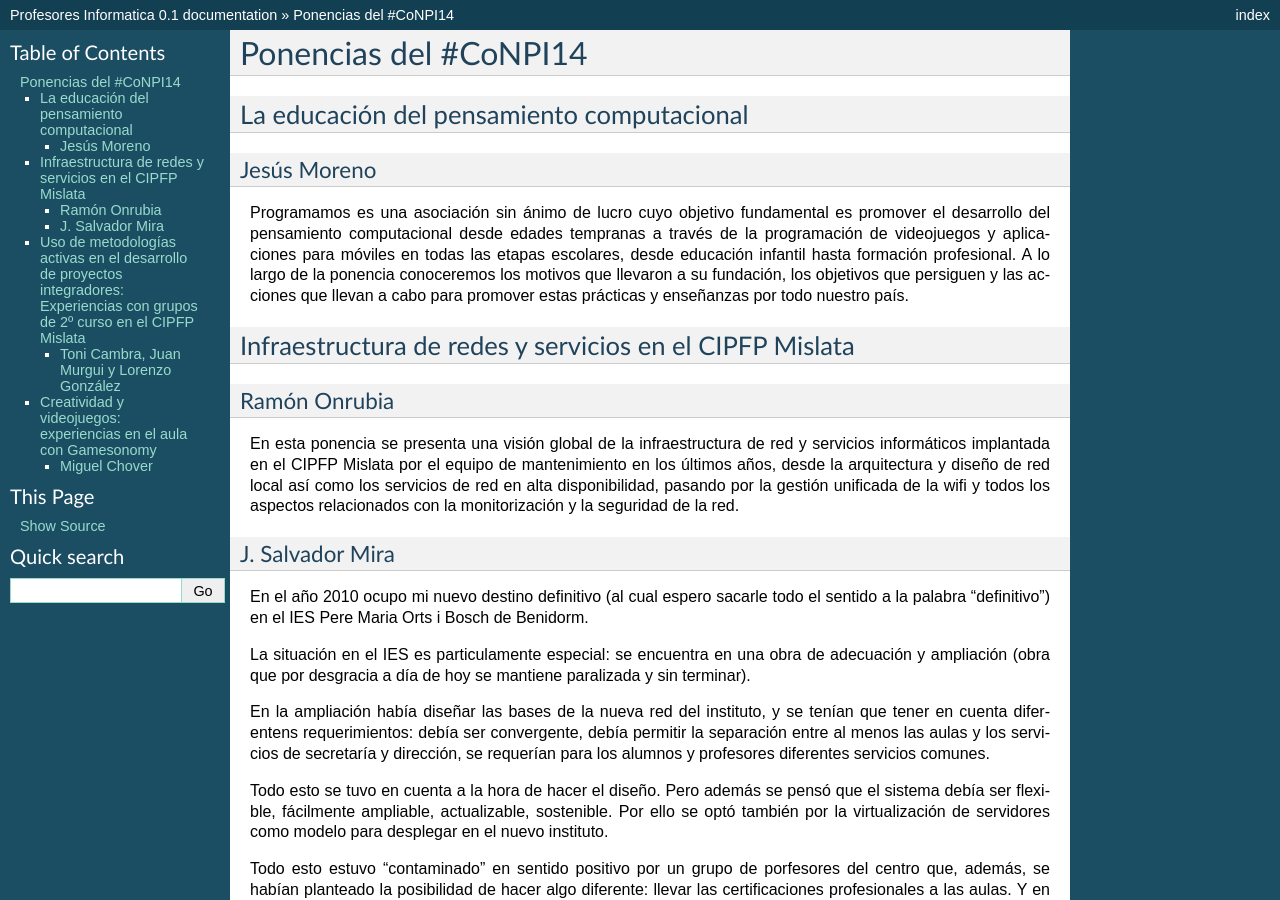
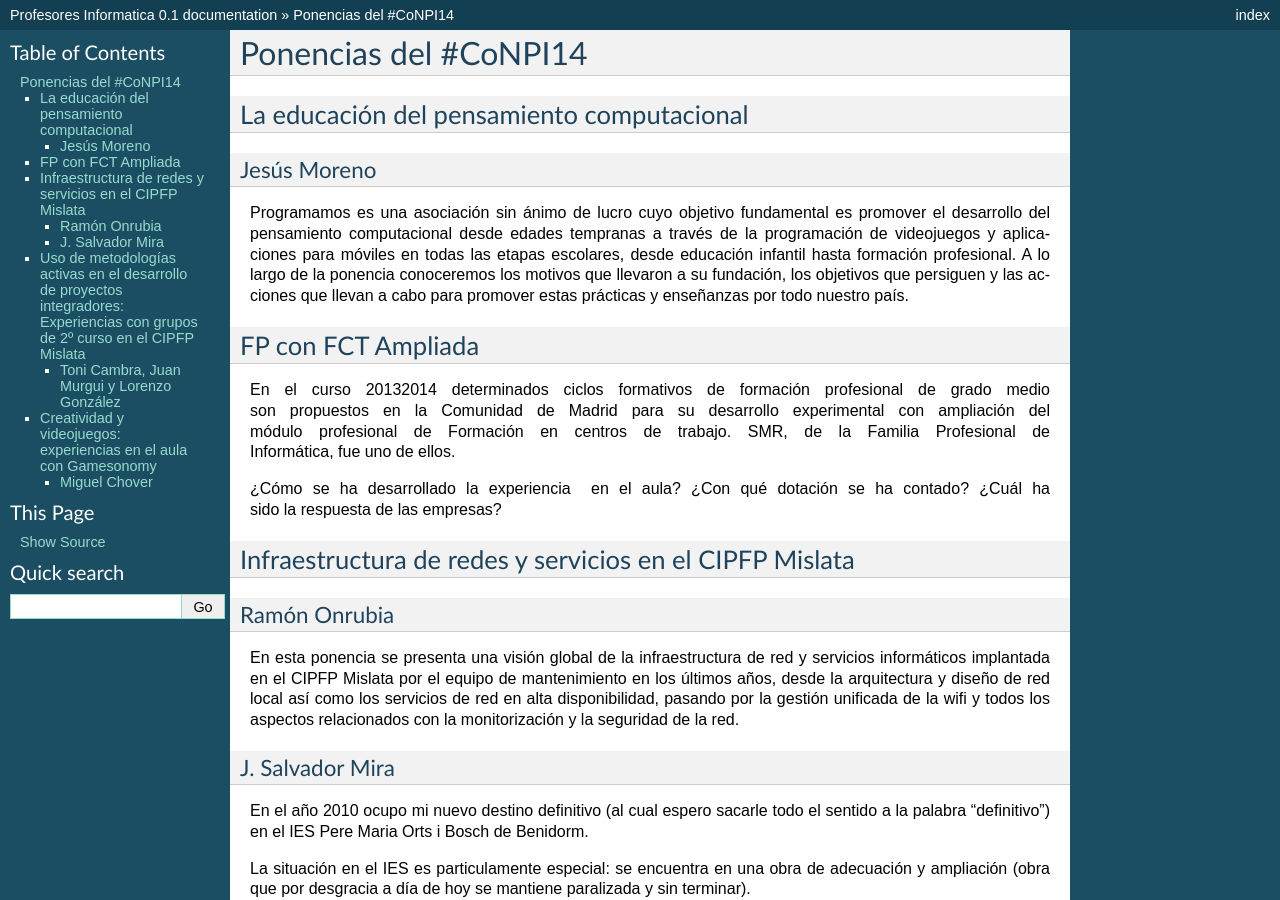
Before and after one commit to pnapi/web-pnapi-archivo, a Sphinx documentation site: the page built from source/congreso/2014/ponencias.rst, in a window 1280 px wide and 900 px high. Built offline with Sphinx 7.4.7, drawn with Linux system fonts in a browser that asks for light colours.

Commit message:
Actualizo ponencias.rst

```diff
--- a/source/congreso/2014/ponencias.rst
+++ b/source/congreso/2014/ponencias.rst
@@ -2,6 +2,7 @@ Ponencias del #CoNPI14
 ======================
 
 .. _pensamiento-computacional:
+
 La educación del pensamiento computacional
 ------------------------------------------
 
@@ -10,8 +11,19 @@ Jesús Moreno
 
 Programamos es una asociación sin ánimo de lucro cuyo objetivo fundamental es promover el desarrollo del pensamiento computacional desde edades tempranas a través de la programación de videojuegos y aplicaciones para móviles en todas las etapas escolares, desde educación infantil hasta formación profesional.  A lo largo de la ponencia conoceremos los motivos que llevaron a su fundación, los objetivos que persiguen y las acciones que llevan a cabo para promover estas prácticas y enseñanzas por todo nuestro país.
 
+.. _fct-ampliada:
+
+FP con FCT Ampliada
+-------------------
+
+En el curso 2013­2014 determinados ciclos formativos de formación profesional de grado medio son propuestos en la Comunidad de Madrid para su desarrollo experimental con ampliación del módulo profesional de Formación en centros de trabajo. SMR, de la Familia Profesional de
+Informática, fue uno de ellos.
+
+¿Cómo se ha desarrollado la experiencia  en el aula? ¿Con qué dotación se ha contado? ¿Cuál ha sido la respuesta de las empresas?
+
 
 .. _experiencias:
+
 Infraestructura de redes y servicios en el CIPFP Mislata
 --------------------------------------------------------
 
@@ -36,6 +48,7 @@ Todo esto estuvo "contaminado" en sentido positivo por un grupo de porfesores de
 En la actualidad, el IES imparte, de forma complementaria a sus alumnos de ASIX principalmente, aunque también a los de otros ciclos de la familia profesional, el CCNA Exploration, y desde este curso el CCNA Routing and Switching. También prepara al alumnado para la obtención de la certificación LPIC y Cisco IT Essentials.
 
 .. _metodologia:
+
 Uso de metodologías activas en el desarrollo de proyectos integradores: Experiencias con grupos de 2º curso en el CIPFP Mislata
 -------------------------------------------------------------------------------------------------------------------------------
 
@@ -45,6 +58,7 @@ Toni Cambra, Juan Murgui y Lorenzo González
 A la FP se le ha supuesto tradicionalmente una sintonía con las demandas del sector profesional TIC en lo que concierne a la provisión de técnicos altamente capacitados. Sin embargo, analizado con más detenimiento, parecería como si los procesos de enseñanza-aprendizaje hubieran tenido hasta ahora sólo parcialmente en cuenta las condiciones y dinámicas de trabajo reales a las que el alumno se enfrenta como profesional una vez abandona las aulas. En esta charla, docentes del CIPFP Mislata explican cómo han dado respuesta a esta problemática a través del cambio metodológico en el aula.
 
 .. _gamesonomy:
+
 Creatividad y videojuegos: experiencias en el aula con Gamesonomy
 -----------------------------------------------------------------
 
```
